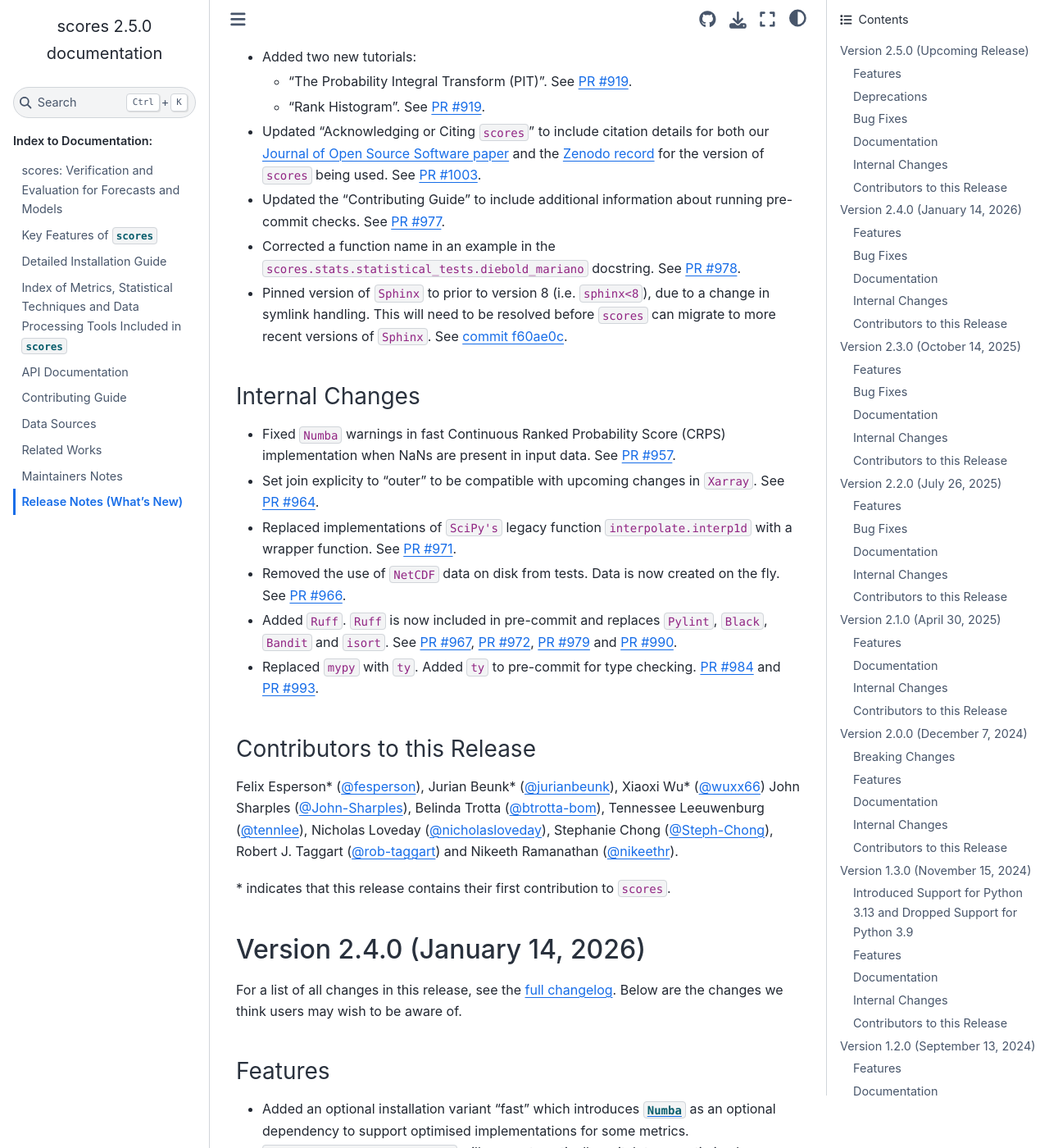
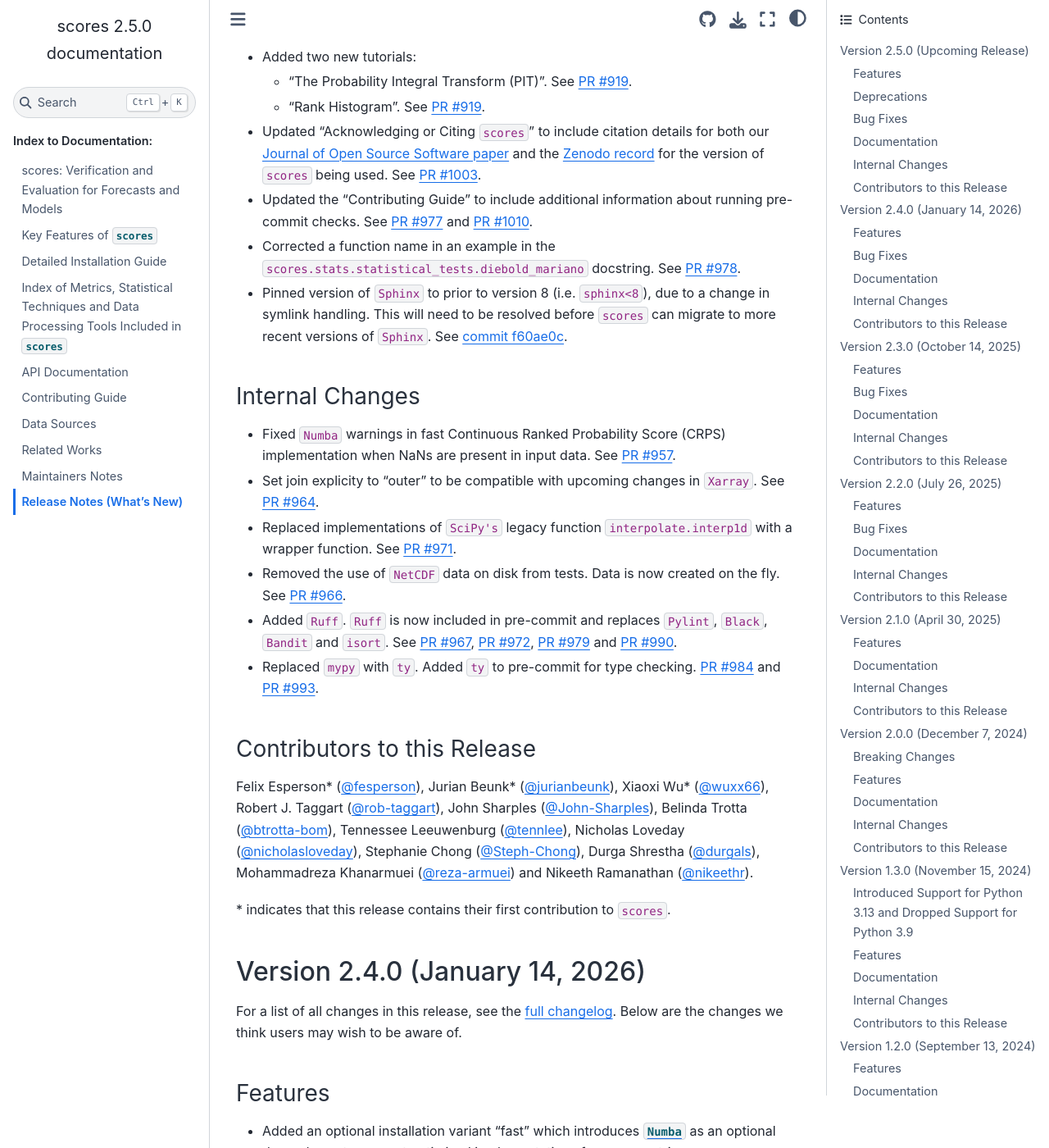
Before and after one commit to nci/scores, a Sphinx documentation site: the page built from docs/release_notes.md, in a window 1280 px wide and 1400 px high, scrolled down 1412 px. Shown: the whole window at 82% size. Built offline with Sphinx 7.4.7 and the Sphinx Book theme 1.1.4, drawn with Linux system fonts in a browser that asks for light colours; pages that are not in the unit, such as notebooks, are missing from menus.

Commit message:
Finish off entries from 13 Feb

```diff
--- a/docs/release_notes.md
+++ b/docs/release_notes.md
@@ -33,7 +33,7 @@ For a list of all changes in this release, see the [full changelog](https://gith
 	- "The Probability Integral Transform (PIT)". See [PR #919](https://github.com/nci/scores/pull/919).
 	- "Rank Histogram". See [PR #919](https://github.com/nci/scores/pull/919).
 - Updated "Acknowledging or Citing `scores`" to include citation details for both our [Journal of Open Source Software paper](https://doi.org/10.21105/joss.06889) and the [Zenodo record](https://doi.org/10.5281/zenodo.12697241) for the version of `scores` being used. See [PR #1003](https://github.com/nci/scores/pull/1003).
-- Updated the "Contributing Guide" to include additional information about running pre-commit checks. See [PR #977](https://github.com/nci/scores/pull/977).
+- Updated the "Contributing Guide" to include additional information about running pre-commit checks. See [PR #977](https://github.com/nci/scores/pull/977) and [PR #1010](https://github.com/nci/scores/pull/1010).
 - Corrected a function name in an example in the `scores.stats.statistical_tests.diebold_mariano` docstring. See [PR #978](https://github.com/nci/scores/pull/978).
 - Pinned version of `Sphinx` to prior to version 8 (i.e. `sphinx<8`), due to a change in symlink handling. This will need to be resolved before `scores` can migrate to more recent versions of `Sphinx`. See [commit f60ae0c](https://github.com/nci/scores/commit/f60ae0c9d6f2ebd723df57541d849b6b5ecccd23).
 
@@ -46,10 +46,9 @@ For a list of all changes in this release, see the [full changelog](https://gith
 - Added `Ruff`. `Ruff` is now included in pre-commit and replaces `Pylint`, `Black`, `Bandit` and `isort`. See [PR #967](https://github.com/nci/scores/pull/967), [PR #972](https://github.com/nci/scores/pull/972), [PR #979](https://github.com/nci/scores/pull/979) and [PR #990](https://github.com/nci/scores/pull/990).
 - Replaced `mypy` with `ty`. Added `ty` to pre-commit for type checking. [PR #984](https://github.com/nci/scores/pull/984) and [PR #993](https://github.com/nci/scores/pull/993).
 
-
 ### Contributors to this Release
 
-Felix Esperson* ([@fesperson](https://github.com/fesperson)), Jurian Beunk* ([@jurianbeunk](https://github.com/jurianbeunk)), Xiaoxi Wu* ([@wuxx66](https://github.com/wuxx66)) John Sharples ([@John-Sharples](https://github.com/John-Sharples)), Belinda Trotta ([@btrotta-bom](https://github.com/btrotta-bom)), Tennessee Leeuwenburg ([@tennlee](https://github.com/tennlee)), Nicholas Loveday ([@nicholasloveday](https://github.com/nicholasloveday)), Stephanie Chong ([@Steph-Chong](https://github.com/Steph-Chong)), Robert J. Taggart ([@rob-taggart](https://github.com/rob-taggart)) and Nikeeth Ramanathan ([@nikeethr](https://github.com/nikeethr)).
+Felix Esperson* ([@fesperson](https://github.com/fesperson)), Jurian Beunk* ([@jurianbeunk](https://github.com/jurianbeunk)), Xiaoxi Wu* ([@wuxx66](https://github.com/wuxx66)), Robert J. Taggart ([@rob-taggart](https://github.com/rob-taggart)), John Sharples ([@John-Sharples](https://github.com/John-Sharples)), Belinda Trotta ([@btrotta-bom](https://github.com/btrotta-bom)), Tennessee Leeuwenburg ([@tennlee](https://github.com/tennlee)), Nicholas Loveday ([@nicholasloveday](https://github.com/nicholasloveday)), Stephanie Chong ([@Steph-Chong](https://github.com/Steph-Chong)), Durga Shrestha ([@durgals](https://github.com/durgals)), Mohammadreza Khanarmuei ([@reza-armuei](https://github.com/reza-armuei)) and Nikeeth Ramanathan ([@nikeethr](https://github.com/nikeethr)).
 
 \* indicates that this release contains their first contribution to `scores`.
 
```
